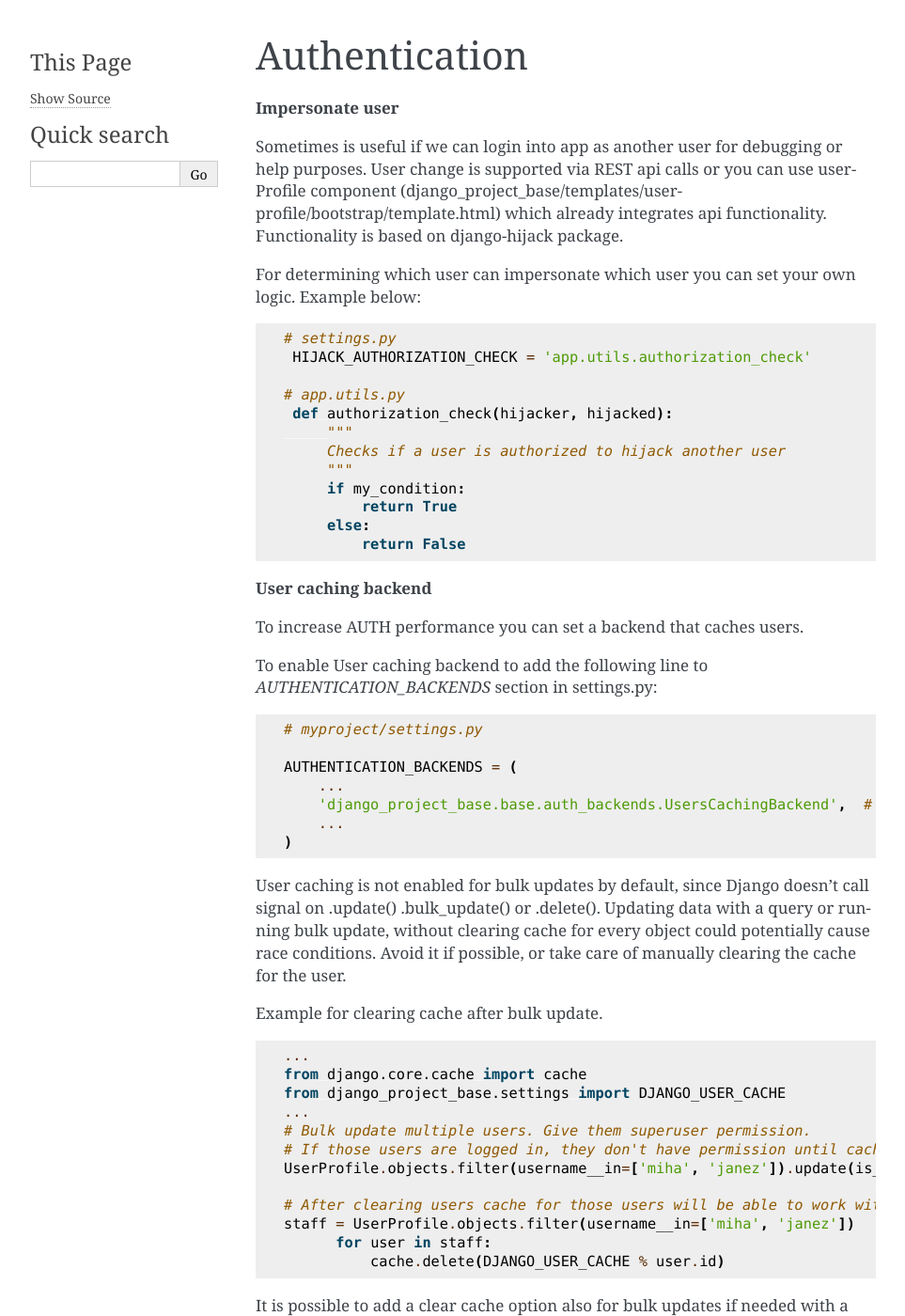
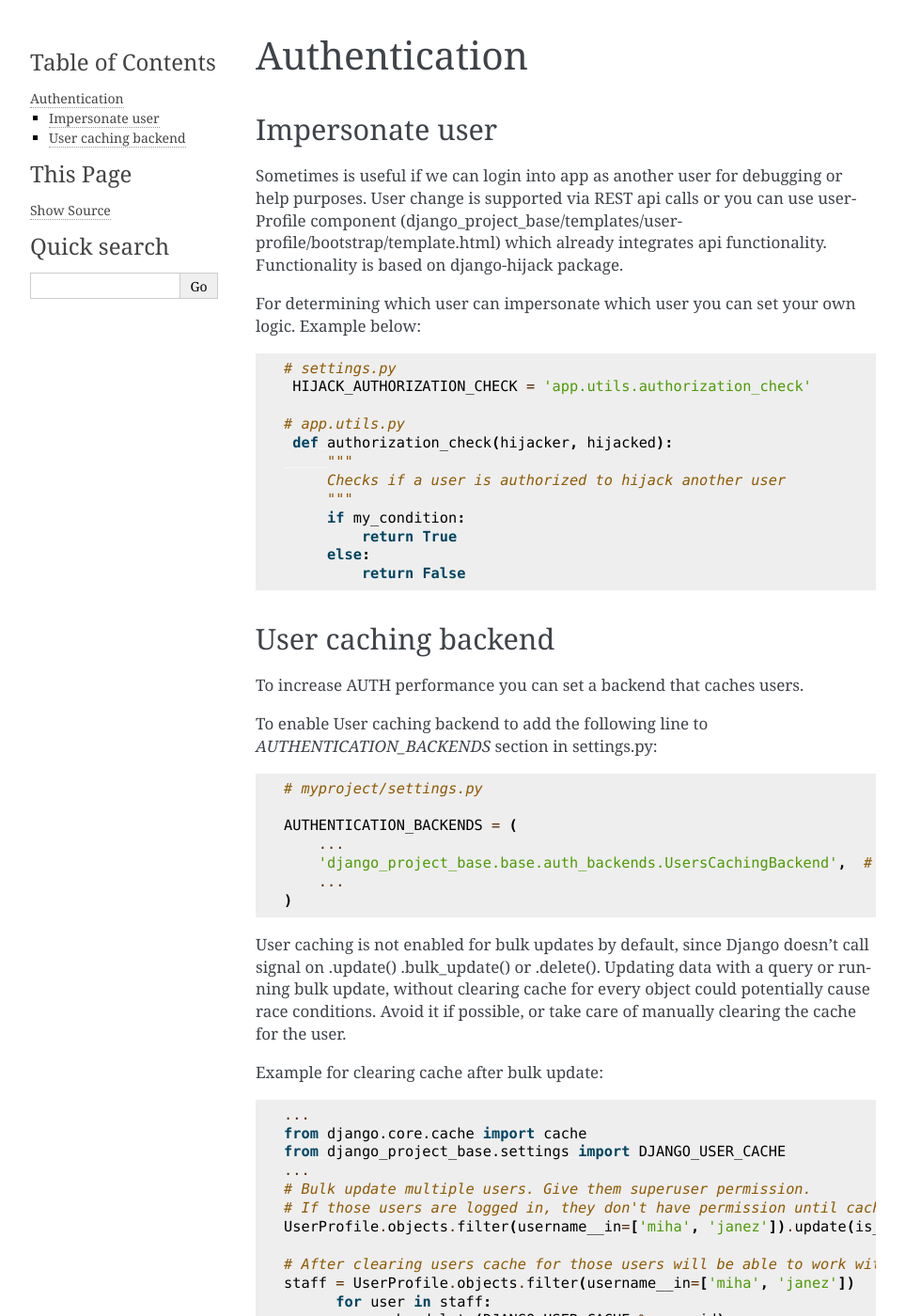
Before and after one commit to velis74/django-project-base, a Sphinx documentation site: the page built from docs/source/authentication.rst, in a window 1280 px wide and 1400 px high. Shown: the whole window at 94% size, without its empty margins (148-1111 px from the left). Built offline with Sphinx 7.4.7, drawn with Linux system fonts in a browser that asks for light colours.

Commit message:
Refactored and added documentation (sphynx)

```diff
--- a/docs/source/modules/authentication.rst
+++ b/docs/source/authentication.rst
@@ -1,8 +1,8 @@
 Authentication
 ==============
 
-
-**Impersonate user**
+Impersonate user
+----------------
 
 Sometimes is useful if we can login into app as another user for debugging or help purposes.
 User change is supported via REST api calls or you can use userProfile component (django_project_base/templates/user-profile/bootstrap/template.html)
@@ -26,7 +26,8 @@ For determining which user can impersonate which user you can set your own logic
             return False
 
 
-**User caching backend**
+User caching backend
+--------------------
 
 To increase AUTH performance you can set a backend that caches users.
 
@@ -46,7 +47,7 @@ User caching is not enabled for bulk updates by default, since Django doesn't ca
 or .delete(). Updating data with a query or running bulk update, without clearing cache for every object could
 potentially cause race conditions. Avoid it if possible, or take care of manually clearing the cache for the user.
 
-Example for clearing cache after bulk update.
+Example for clearing cache after bulk update:
 
 .. code-block:: python
 
--- a/docs/source/index.rst
+++ b/docs/source/index.rst
@@ -37,7 +37,9 @@ Index:
    installation
    settings
    javascript_client
+   Authentication <authentication>
    tags
    fields
    middleware
    modules/index
+   example_project
--- a/docs/source/modules/index.rst
+++ b/docs/source/modules/index.rst
@@ -11,5 +11,5 @@ The page contains all information about Django Project Base modules:
 .. toctree::
    :name: modules
 
-   Authentication <authentication>
    Notifications <notifications>
+   Performance middleware <performance_middleware>
--- a/docs/source/tags.rst
+++ b/docs/source/tags.rst
@@ -10,22 +10,28 @@ Django project base supports tags usage. See example implementation bellow.
        class Meta:
            verbose_name = "Tag"
            verbose_name_plural = "Tags"
+
    class TaggedItemThrough(GenericTaggedItemBase):
        tag = models.ForeignKey(
            DemoProjectTag,
            on_delete=models.CASCADE,
            related_name="%(app_label)s_%(class)s_items",
        )
+
    class Apartment(models.Model):
        number = fields.IntegerField()
        tags = TaggableManager(blank=True, through=TaggedItemThrough, related_name="apartment_tags")
+
    # Example code
    from example.demo_django_base.models import DemoProjectTag
    dt = DemoProjectTag.objects.create(name='color tag 20', color='#ff0000')
+
    from example.demo_django_base.models import Apartment
    a = Apartment.objects.create(number=1)
    a.tags.add(dt)
    a.tags.all()
+
    <QuerySet [<DemoProjectTag: color tag 20>]>
+
    # Get background svg for tags
    DemoProjectTag.get_background_svg_for_tags(Apartment.objects.all().first().tags.all())
```
Also changed, not shown: docs/source/example_project.rst (added, +35 -0 lines), docs/source/middleware.rst (+0 -17 lines), docs/source/modules/performance_middleware.rst (added, +25 -0 lines).
